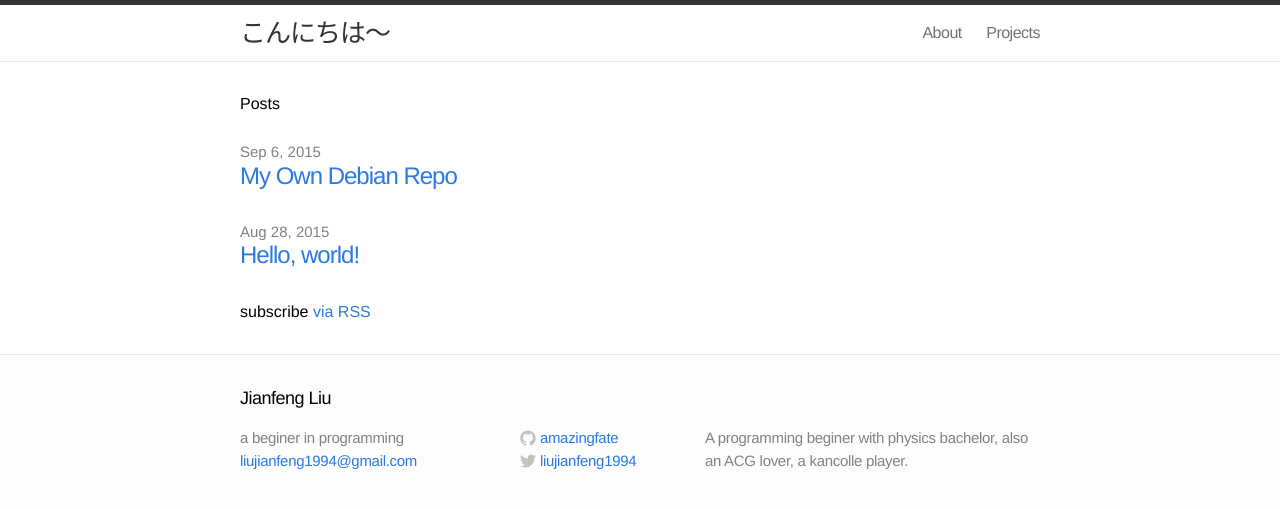
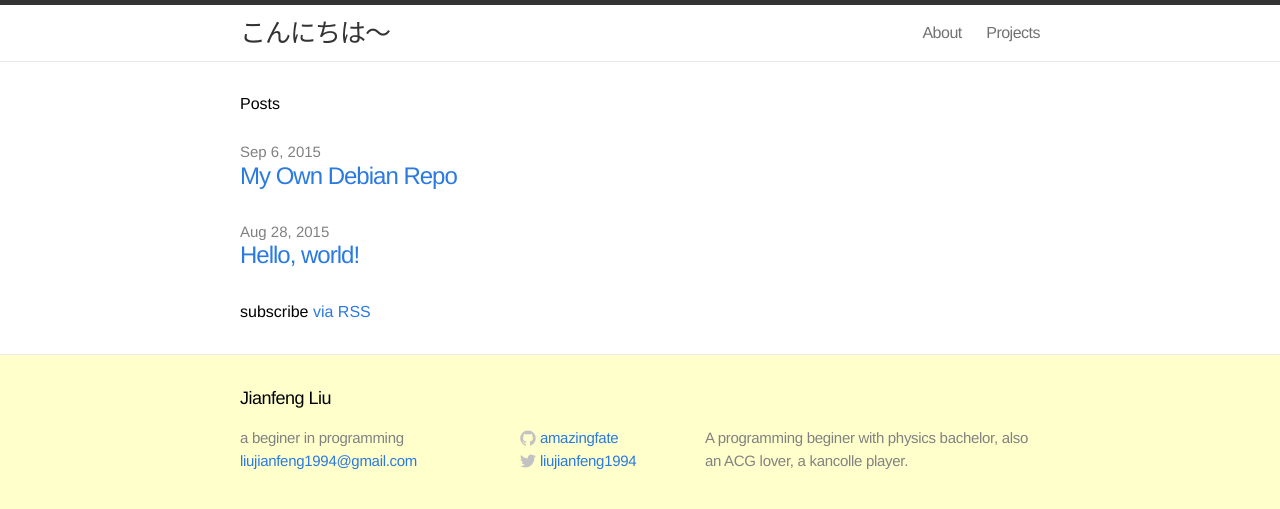
Before and after one commit to amazingfate/amazingfate.github.io, a Jekyll site: the page built from index.html, in a window 1280 px wide. Shown: the top 509 px of the page. Built offline with Jekyll 4.4.1, drawn with Linux system fonts in a browser that asks for light colours; Markdown is read by kramdown in place of the engine named in the settings.

Commit message:
change background color

```diff
--- a/css/main.css
+++ b/css/main.css
@@ -14,7 +14,7 @@ body {
   font-size: 16px;
   line-height: 1.5;
   font-weight: 300;
-  background-color: #fdfdfd;
+  background-color: #ffffcc;
 }
 
 h1, h2, h3, h4, h5, h6 { font-size: 100%; font-weight: 400; }
```
